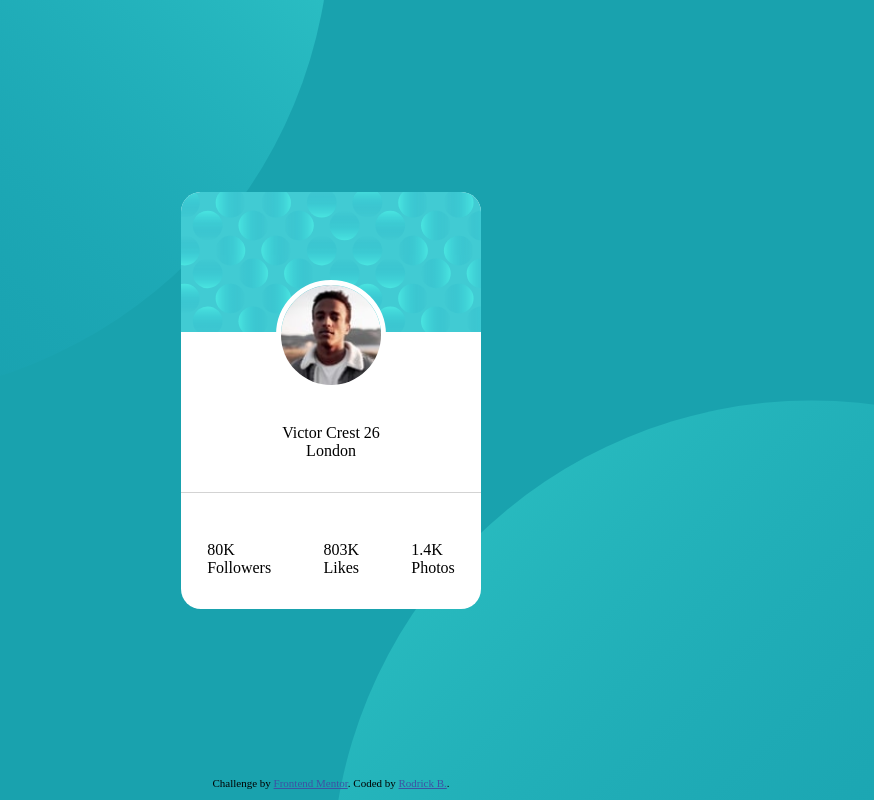
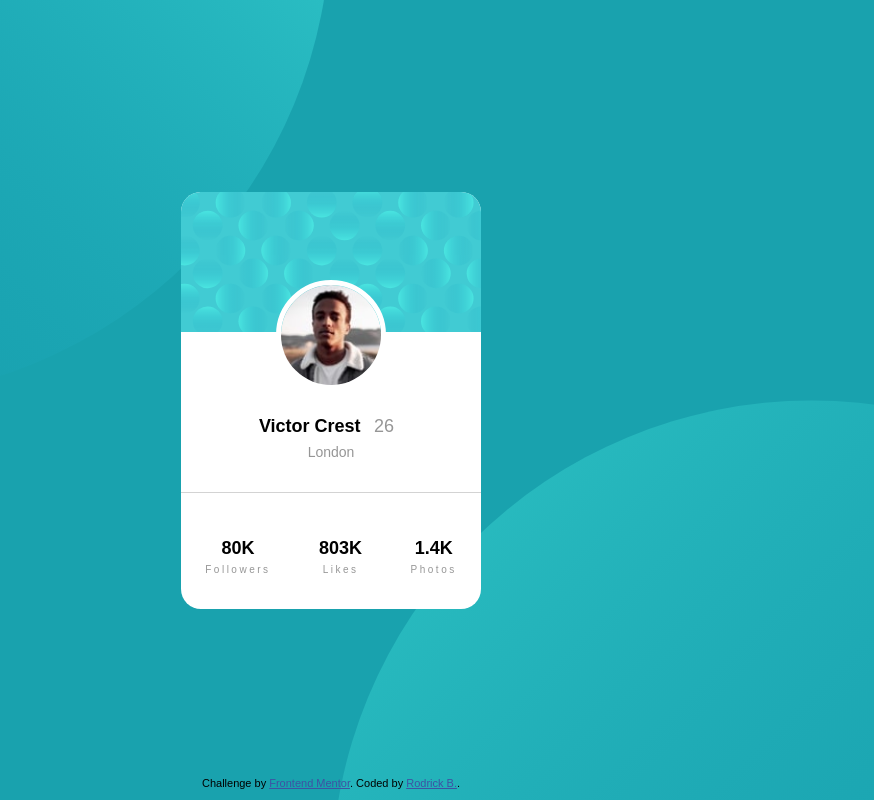
Before and after one commit to bloom305/FEM_profile-card, a website built with Parcel: page index.html in a window 1280 px wide. Shown: the whole page, without its empty margins (309-1183 px from the left). Built offline with nearby package versions, Linux system fonts and the light colour scheme; a web font is replaced by a local one.

Commit message:
Card structure

```diff
--- a/index.html
+++ b/index.html
@@ -9,6 +9,10 @@
           sizes="32x32"
           href="./images/favicon-32x32.png">
     <title>Frontend Mentor | Profile card component</title>
+    <link rel="preconnect"
+          href="https://fonts.gstatic.com">
+    <link href="https://fonts.googleapis.com/css2?family=Kumbh+San&display=swap"
+          rel="stylesheet">
     <link rel="stylesheet"
           href="./styles/style.css">
 </head>
@@ -22,25 +26,25 @@
         <div class="bottom">
             <div class="info">
                 <div class="details">
-                    Victor Crest
-                    26
+                    <span class="bold">Victor Crest</span>
+                    <span class="age light">26</span>
                 </div>
-                <div class="location">London</div>
+                <div class="light meta">London</div>
             </div>
             <div class="metrics">
-                <div class="followers">
+                <div class="stacked">
                     <div class="count">80K</div>
-                    <div class="metric">Followers</div>
+                    <div class="light metric meta">Followers</div>
                 </div>
 
-                <div class="likes">
+                <div class="stacked">
                     <div class="count">803K</div>
-                    <div class="metric">Likes</div>
+                    <div class="light metric meta">Likes</div>
                 </div>
 
-                <div class="photos">
+                <div class="stacked">
                     <div class="count">1.4K</div>
-                    <div class="metric">Photos</div>
+                    <div class="light metric meta">Photos</div>
                 </div>
             </div>
         </div>
--- a/styles/style.css
+++ b/styles/style.css
@@ -10,6 +10,7 @@ html, body, main {
     height: 100%;
     padding: 0;
     margin: 0;
+    font-family: 'Kumbh Sans', sans-serif;
 }
 
 body {
@@ -18,6 +19,13 @@ body {
     display: flex;
     flex-direction: column;
     align-items: center;
+}
+
+.stacked {
+    display: flex;
+    flex-direction: column;
+    align-items: center;
+    justify-content: center;
 }
 
 main {
@@ -33,6 +41,31 @@ main {
     border-radius: 20px;
     overflow: hidden;
     background-color: white;
+}
+
+.age {
+    margin: 0.5em;
+    font-size: 18px;
+}
+
+.bold, .count {
+    font-weight: 700;
+    font-size: 18px
+}
+
+.light {
+    font-weight: 400;
+    color: var(--gray-dark);
+}
+
+.meta {
+    font-size: 14px;
+    margin: 0.5em 0;
+}
+
+.metric {
+    letter-spacing: 0.25em;
+    font-size: 10px;
 }
 
 .top, .bottom {
```
